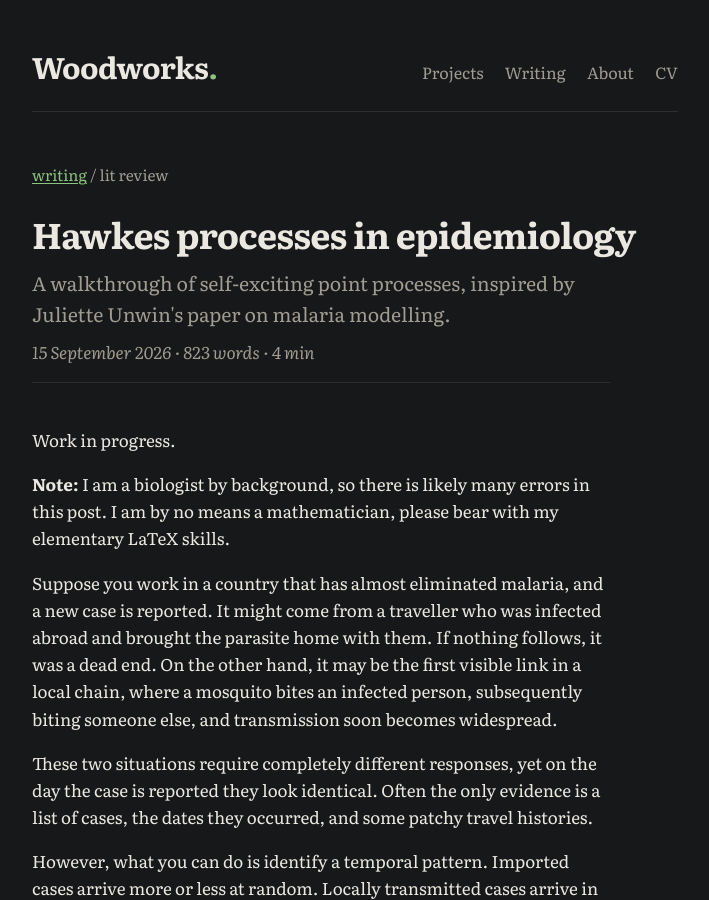
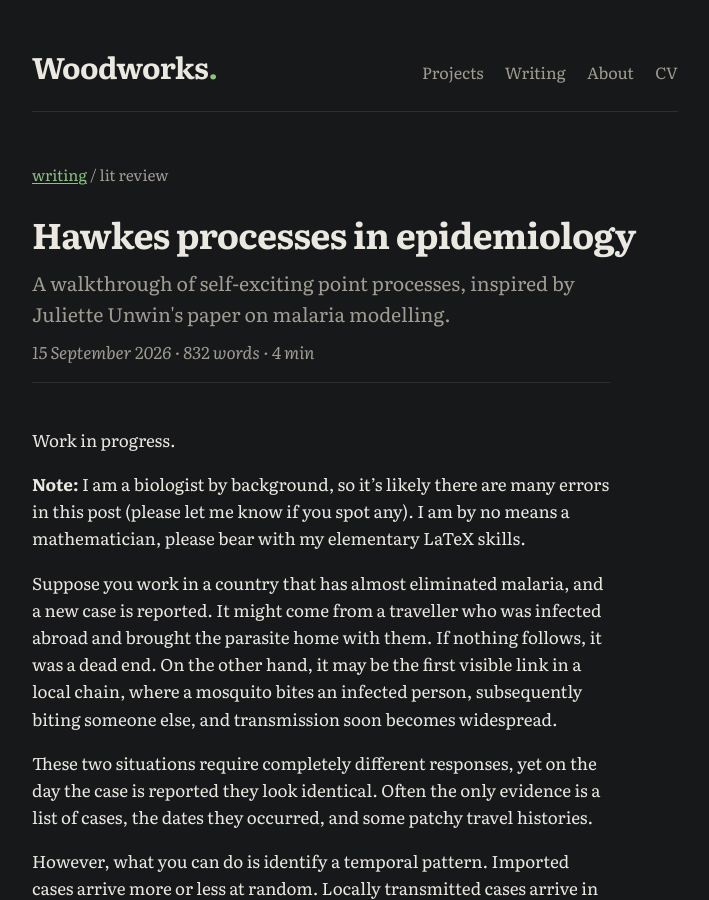
Before and after one commit to timj-wood/timj-wood.github.io, a Jekyll site: the page built from _posts/2026-09-15-hawkes-processes.md, in a window 1280 px wide and 900 px high. Shown: the whole window, without its empty margins (285-994 px from the left). Built offline with Jekyll 4.4.1, drawn with Linux system fonts in a browser that asks for light colours.

Commit message:
Update 2026-09-15-hawkes-processes.md

```diff
--- a/_posts/2026-09-15-hawkes-processes.md
+++ b/_posts/2026-09-15-hawkes-processes.md
@@ -6,7 +6,7 @@ math: true
 ---
 Work in progress.
 
-**Note:** I am a biologist by background, so there is likely many errors in this post. I am by no means a mathematician, please bear with my elementary LaTeX skills.
+**Note:** I am a biologist by background, so it's likely there are many errors in this post (please let me know if you spot any). I am by no means a mathematician, please bear with my elementary LaTeX skills.
 
 Suppose you work in a country that has almost eliminated malaria, and a new case is reported. It might come from a traveller who was infected abroad and brought the parasite home with them. If nothing follows, it was a dead end. On the other hand, it may be the first visible link in a local chain, where a mosquito bites an infected person, subsequently biting someone else, and transmission soon becomes widespread.
 
```
